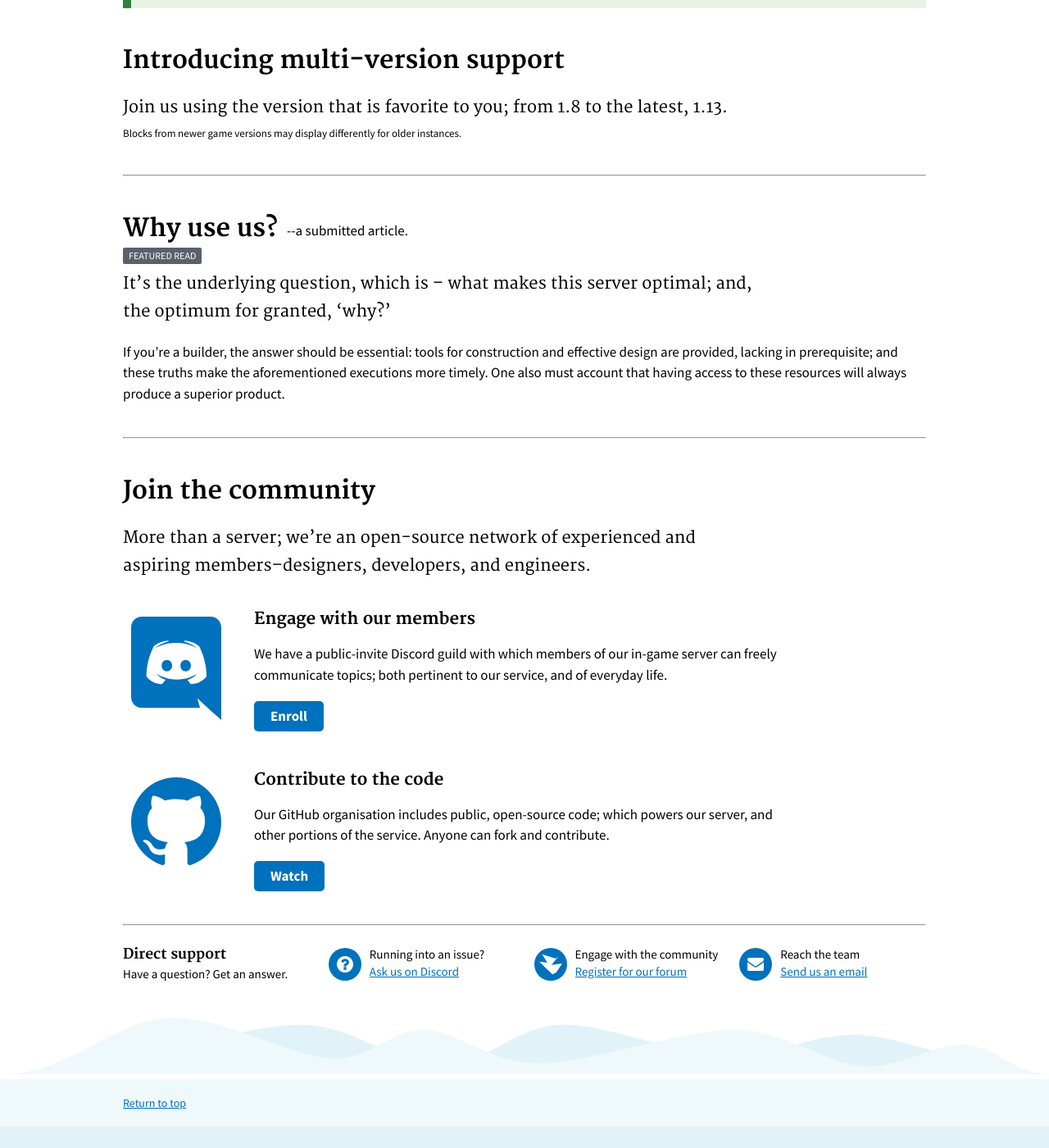
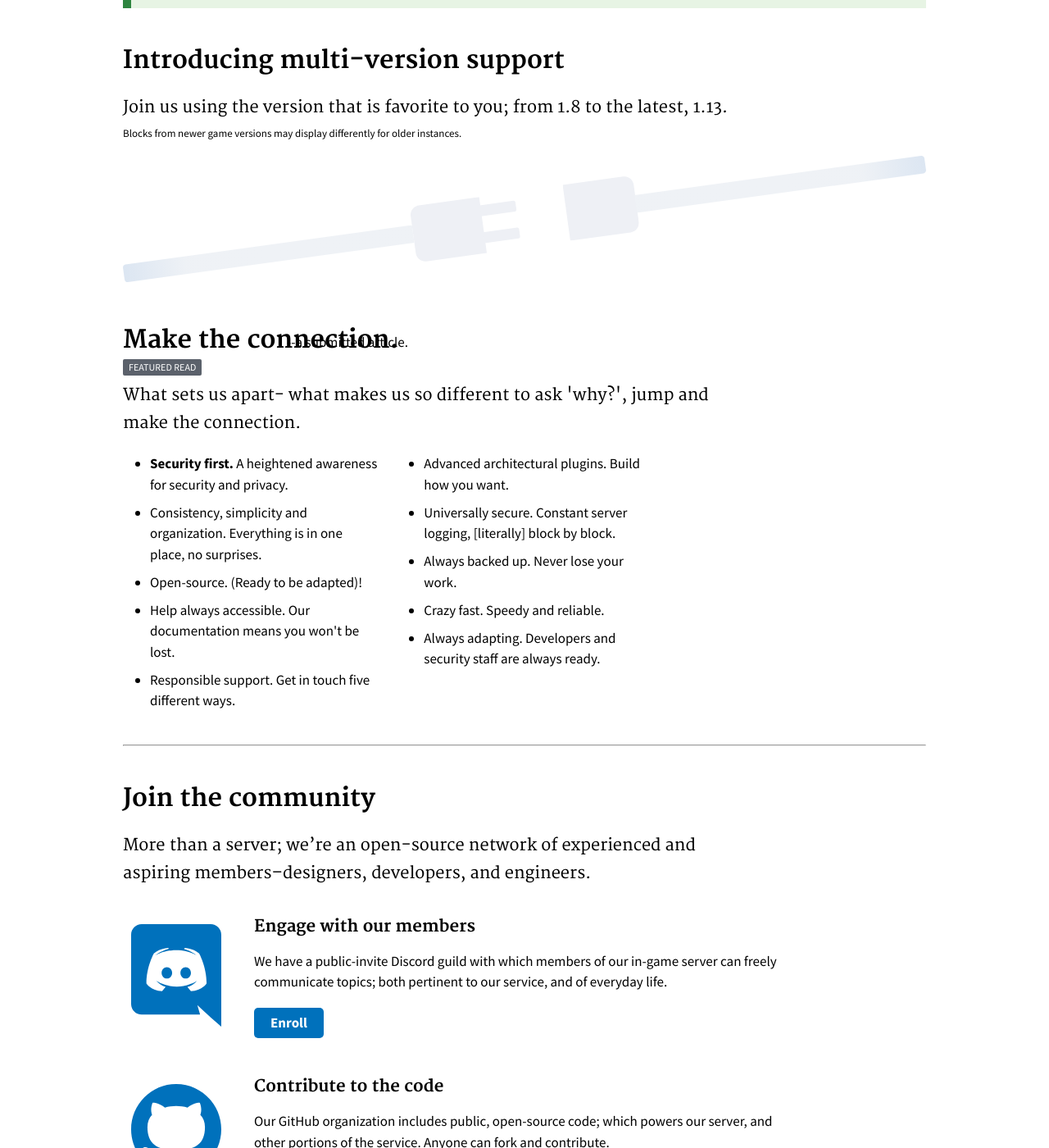
Before and after one commit to serrif/website, a Jekyll site: the page built from main/home.md, in a window 1280 px wide and 1400 px high, scrolled down 505 px. Shown: the whole window at 82% size. Built offline with Jekyll 4.4.1, drawn with Linux system fonts in a browser that asks for light colours.

Commit message:
Make the connection.

```diff
--- a/main/home.md
+++ b/main/home.md
@@ -30,16 +30,39 @@ Join us using the version that is favorite to you; from 1.8 to the latest, 1.13.
 
 <h6 style="margin-top:-1.5rem; margin-bottom: 0; text-transform: none;">Blocks from newer game versions may display differently for older instances.</h6>
 
-<hr style="margin-top: 4rem;">
+<img src="../assets/img/svg/plugs.svg" alt="">
 
-## Why use us?
+## Make the connection.
 <p style="position: absolute; margin-top: -4.5rem; margin-left: 20rem; padding: 0;">--a submitted article.</p>
 
 <span class="usa-label" style="font-size: 12px; position: absolute; margin-top: -1.4rem;">Featured read</span>
 
-<p class="usa-font-lead" style="margin-top: 3rem;">It’s the underlying question, which is – what makes this server optimal; and, the optimum for granted, ‘why?’</p>
+<p class="usa-font-lead" style="margin-top: 3rem;">What sets us apart- what makes us so different to ask 'why?', jump and make the connection.</p>
 
-If you're a builder, the answer should be essential: tools for construction and effective design are provided, lacking in prerequisite; and these truths make the aforementioned executions more timely. One also must account that having access to these resources will always produce a superior product.
+<div class="usa-grid-full">
+  <div class="usa-width-one-third">
+
+    <ul>
+      <li><strong>Security first.</strong> A heightened awareness for security and privacy.</li>
+      <li>Consistency, simplicity and organization. Everything is in one place, no surprises.</li>
+      <li>Open-source. (Ready to be adapted)!</li>
+      <li>Help always accessible. Our documentation means you won't be lost.</li>
+      <li>Responsible support. Get in touch five different ways.</li>
+    </ul>
+
+  </div>
+  <div class="usa-width-one-third">
+
+    <ul>
+      <li>Advanced architectural plugins. Build how you want.</li>
+      <li>Universally secure. Constant server logging, [literally] block by block.</li>
+      <li>Always backed up. Never lose your work.</li>
+      <li>Crazy fast. Speedy and reliable.</li>
+      <li>Always adapting. Developers and security staff are always ready.</li>
+    </ul>
+
+  </div>
+</div>
 
 <hr style="margin-top: 4rem;">
 
@@ -64,7 +87,7 @@ More than a server; we're an open-source network of experienced and aspiring mem
 	</div>
 	<div class="usa-width-five-sixths footer-content">
 		<h3>Contribute to the code</h3>
-		<p style="margin-bottom: 1rem; max-width: 65rem;">Our GitHub organisation includes public, open-source code; which powers our server, and other portions of the service. Anyone can fork and contribute.</p>
+		<p style="margin-bottom: 1rem; max-width: 65rem;">Our GitHub organization includes public, open-source code; which powers our server, and other portions of the service. Anyone can fork and contribute.</p>
 		<a class="usa-button usa-button" href="https://github.com/novelmc">Watch</a>
         </div>
 </div>
```
Also changed, not shown: main/center.md (+2 -2 lines), assets/img/svg/plugs.svg (added), assets/img/svg/plugs1.svg (added), assets/img/svg/plugs2.svg (added), assets/img/svg/plugs3.svg (added).
